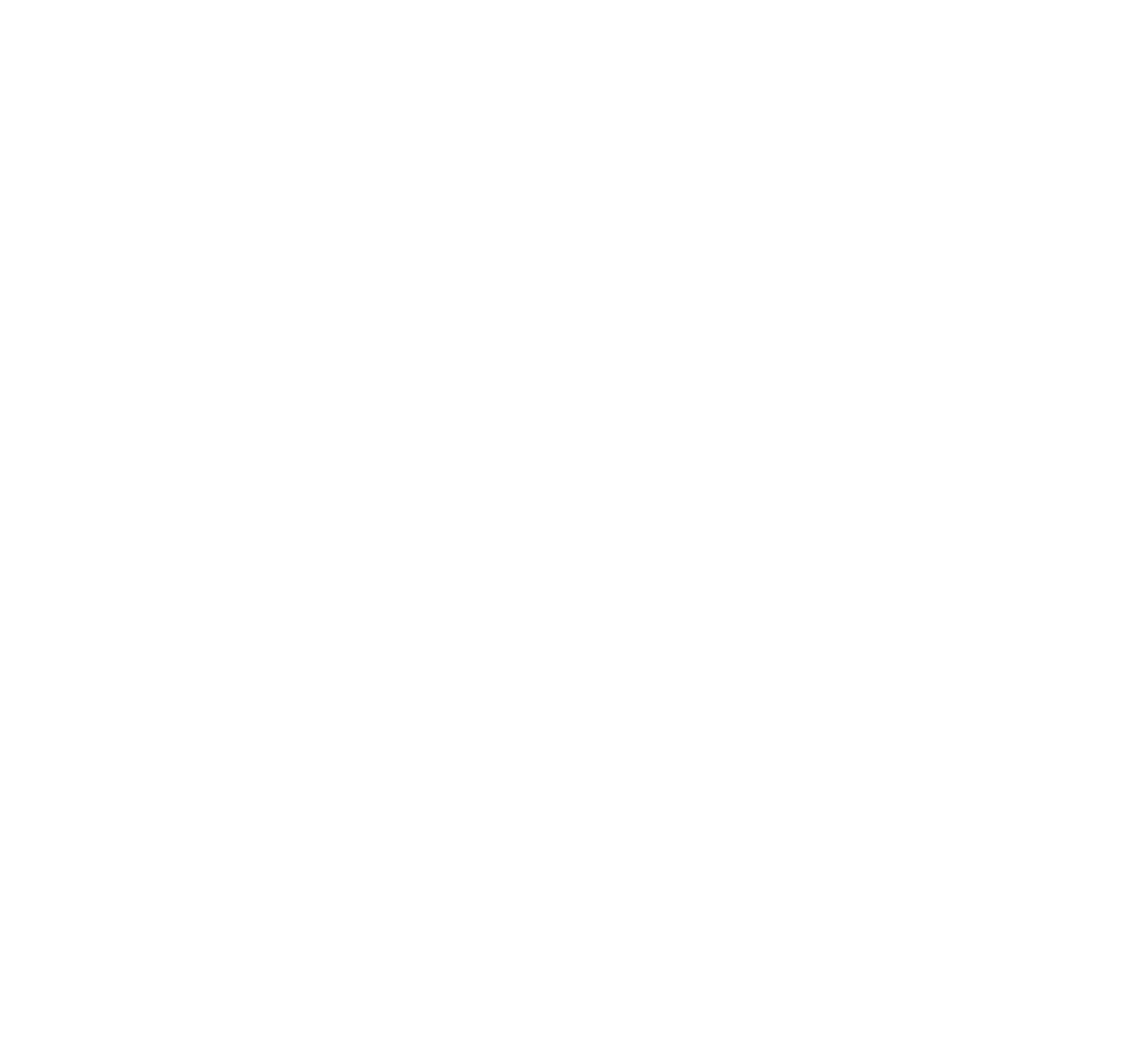
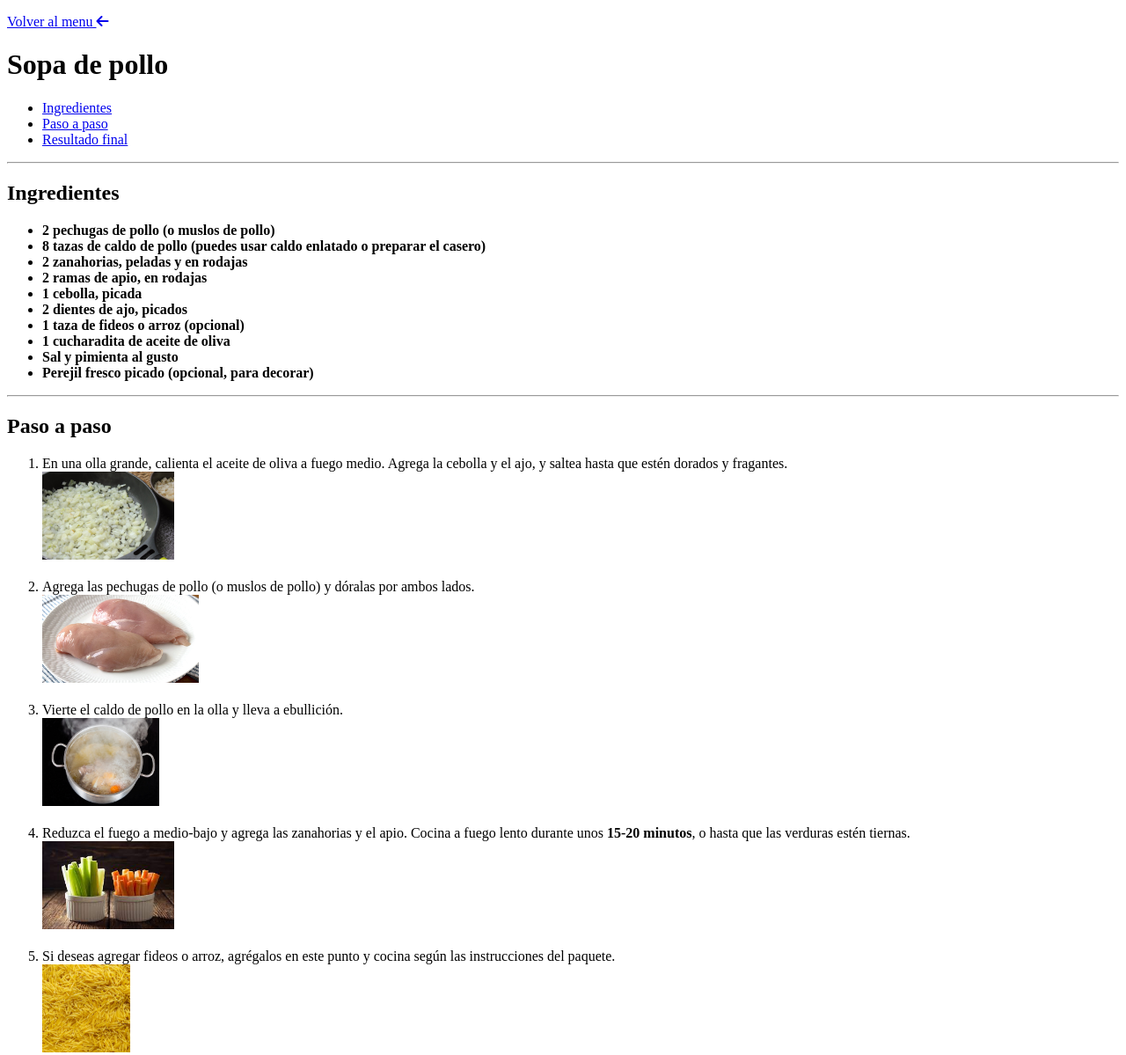
Before and after one commit to MarcosYelamos/0373-AE2-Mi_Menu_saludable_MarcosYelamos-, a plain HTML site: page segundo_plato/segundo_plato.html in a window 1280 px wide. Shown: the top 1199 px of the page at 88% size. Before the commit the page ends 800 px from the top, so only its background shows below. Drawn offline with Linux system fonts and the light colour scheme.

Commit message:
Segunda pagina hecha

```diff
--- a/segundo_plato/segundo_plato.html
+++ b/segundo_plato/segundo_plato.html
@@ -0,0 +1,79 @@
+<!DOCTYPE html>
+<html lang="en">
+<head>
+    <meta charset="UTF-8">
+    <meta name="viewport" content="width=device-width, initial-scale=1.0">
+    <title>Sopa de Pollo</title>
+    <script src="https://kit.fontawesome.com/81661c0d51.js" crossorigin="anonymous"></script>
+    <link rel="shortcut icon" href="../img/menu.svg" type="image/x-icon">
+</head>
+<body>
+    <p><a href="../index.html">Volver al menu <i class="fa-solid fa-arrow-left"></i></a></p>
+    <h1 id="macarrones">Sopa de pollo</h1>
+    <ul>
+        <li><a href="#ingre">Ingredientes</a></li>
+        <li><a href="#paso">Paso a paso</a></li>
+        <li><a href="#result">Resultado final</a></li>
+    </ul>
+    <hr>
+
+    <h2 id="ingre">Ingredientes</h2>
+    <strong>
+    <ul>
+        <li>2 pechugas de pollo (o muslos de pollo)</li>
+        <li>8 tazas de caldo de pollo (puedes usar caldo enlatado o preparar el casero)</li>
+        <li>2 zanahorias, peladas y en rodajas</li>
+        <li>2 ramas de apio, en rodajas</li>
+        <li>1 cebolla, picada</li>
+        <li>2 dientes de ajo, picados</li>
+        <li>1 taza de fideos o arroz (opcional)</li>
+        <li>1 cucharadita de aceite de oliva</li>
+        <li>Sal y pimienta al gusto</li>
+        <li>Perejil fresco picado (opcional, para decorar)</li>
+    </ul>
+    </strong>
+    <hr>
+
+    <h2 id="paso">Paso a paso</h2>
+    <ol>
+        <li>En una olla grande, calienta el aceite de oliva a fuego medio. Agrega la cebolla y el ajo, y saltea hasta que estén dorados y fragantes.</li>
+        <img height="100px" src="../img/paso1so.jpg" alt="ajo y cebolla">
+        <br>
+        <br>
+        <li>Agrega las pechugas de pollo (o muslos de pollo) y dóralas por ambos lados.</li>
+        <img height="100px" src="../img/paso2so.jpg" alt="muslo de pollo">
+        <br>
+        <br>
+        <li>Vierte el caldo de pollo en la olla y lleva a ebullición.</li>
+        <img height="100px" src="../img/paso3so.jpg" alt="caldo">
+        <br>
+        <br>
+        <li>Reduzca el fuego a medio-bajo y agrega las zanahorias y el apio. Cocina a fuego lento durante unos <strong>15-20 minutos</strong>, o hasta que las verduras estén tiernas.</li>
+        <img height="100px" src="../img/paso4so.jpg" alt="zanahorias">
+        <br>
+        <br>
+        <li>Si deseas agregar fideos o arroz, agrégalos en este punto y cocina según las instrucciones del paquete.</li>
+        <img height="100px" src="../img/paso5so.jpg" alt="fideos">
+        <br>
+        <br>
+        <li>Retira el pollo de la sopa y desmenúzalo en trozos pequeños con un tenedor.</li>
+        <img height="100px" src="../img/paso6so.jpg" alt="pollo desmenuzado">
+        <br>
+        <br>
+        <li>Vuelve a colocar el pollo desmenuzado en la sopa y caliéntalo durante unos minutos hasta que todo esté bien caliente.</li>
+        <img height="100px" src="../img/paso7so.jpg" alt="colocar pollo">
+        <br>
+        <br>
+        <li>Sazona con sal y pimienta al gusto.</li>
+        <img height="100px" src="../img/paso5ma.jpeg" alt="sal y pimienta">
+        <br>
+        <br>
+        <li>Sirve la sopa caliente, y si lo deseas, decórala con perejil fresco picado.</li>
+        <img height="100px" src="../img/paso8ma.jpeg" alt="servir">
+    </ol>
+    <hr>
+    <h2 id="result">Resultado final</h2>
+    <img width="500px" height="450px" src="../img/segundo_plato.jpg" alt="">
+    <br>
+    <a href="#macarrones">Volver al inicio</a>
+</html>
```
Also changed, not shown: primer_plato/primer_plato.html (+6 -4 lines).
